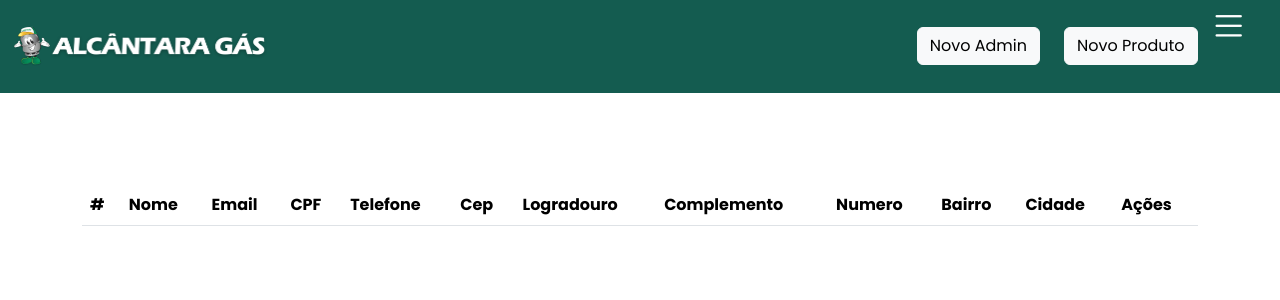
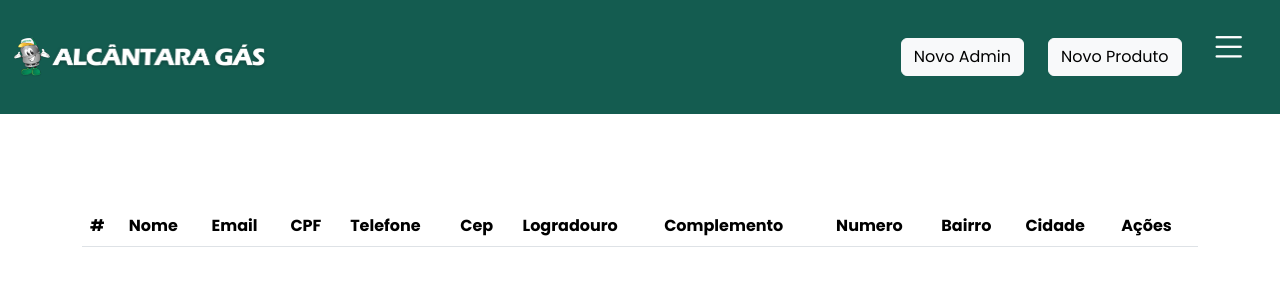
Before and after one commit to batatinhachips/AlcaGas, a PHP site: page /visao/usuario_tabela.php in a window 1280 px wide. Shown: the top 300 px of the page. Run offline with PHP 8.4, Linux system fonts and the light colour scheme; data comes from the database, SQL or seed files in the repository; lists and menus that the app fills with data are empty.

Commit message:
Add files via upload

```diff
--- a/recursos/css/styles.css
+++ b/recursos/css/styles.css
@@ -496,7 +496,8 @@ h2,
   color: white;
   cursor: pointer;
   z-index: 3000;
-  margin-top: 1.2rem;
+  margin-top: 2.5rem;
+  margin-left: 1rem;
 }
 
 .usuario-admin .botao-admin {
```
